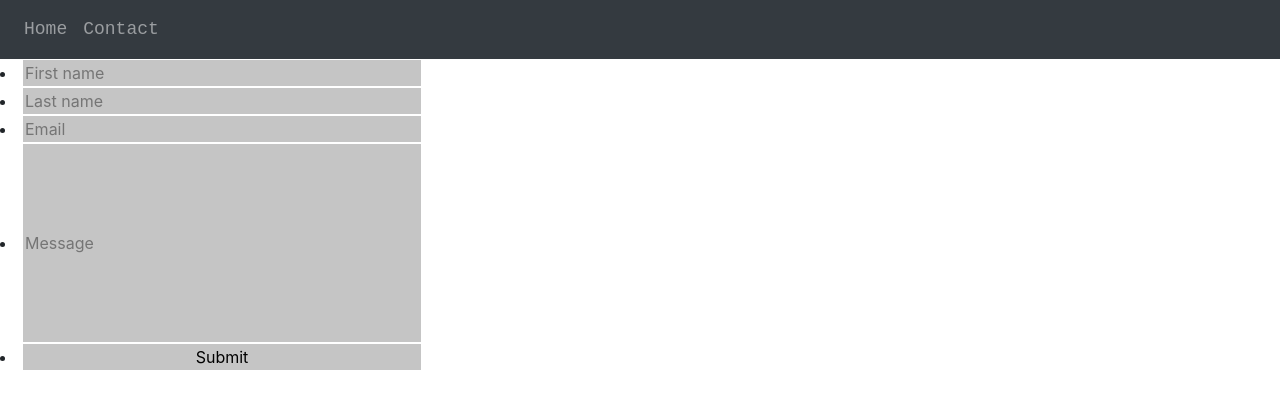
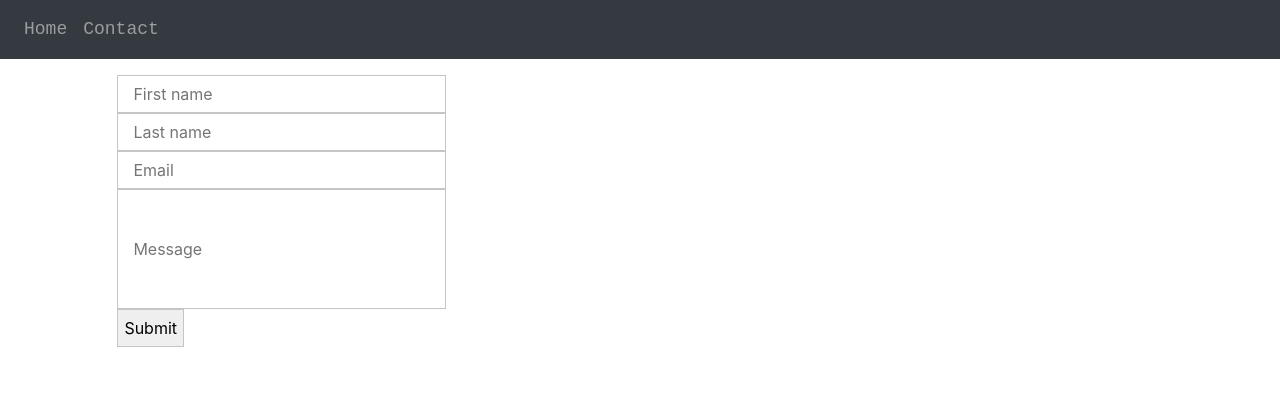
Before and after one commit to mofilof/javascript-frameworks, a React (Create React App) app: page /contact in a window 1280 px wide. Shown: the top 408 px of the page. Built offline with nearby package versions, Linux system fonts and the light colour scheme.

Commit message:
styled the contact page and gamelist

```diff
--- a/src/App.css
+++ b/src/App.css
@@ -1,20 +1,18 @@
-body{
-  background-color: black;
+main{
+  padding: 0% 8%;
+
 }
 
 .gameCard {
-    width: 400px;
-    height: 530px;
-    color: white;
-    background-color: rgb(68, 67, 67);
-    margin: 20px;
-    display: inline-flex;
+  padding: 1em;
+  color: white;
+  background-color: rgb(68, 67, 67);
+  display: inline-flex;
 }
 
 .gameCard img {
-    width: 300px;
-    padding: 10px;
-    float: center;
+    width: 250px;
+
 }
 
 .gameText {
@@ -23,8 +21,8 @@ body{
 }
 
 .searchBar{
-  width: 96%;
-  margin: 7% 2% 2% 2%;
+  width: 100%;
+  margin-top: 10px;
 }
 
 h1{
@@ -75,12 +73,16 @@ a:active{
   margin-top: 0;
 }
 
+form{
+  padding: 1em;
+}
+
 input{
-  border: 1px solid white;
-  background-color: rgb(197, 197, 197);
+  border: 1px solid rgb(197, 197, 197);
+  background-color: white);
   color: black;
-  width: 400px;
-  margin: 6px;
+  margin: 5px;
+  padding: 6px;
 }
 
 .submitInput:hover{
@@ -93,6 +95,5 @@ input{
 }
 
 .messageArea{
-  width: 400px;
-  height: 200px;
+  height: 120px;
 }
--- a/src/App.js
+++ b/src/App.js
@@ -22,10 +22,6 @@ function App() {
           </Switch>
         </Router>
       </div>
-
-
-
-
     </>
   );
 }
--- a/src/components/contact/ContactPage.js
+++ b/src/components/contact/ContactPage.js
@@ -1,6 +1,6 @@
 import React from "react";
-import { useForm } from "react-hook-form"; // get the useForm function
-import * as yup from "yup"; // for everything
+import { useForm } from "react-hook-form";
+import * as yup from "yup";
 
 const schema = yup.object().shape({
   firstName: yup.string().required("We need to know your first name.")
@@ -27,29 +27,28 @@ function onSubmit(data) {
   }
 
   return (
-    <form onSubmit={handleSubmit(onSubmit)}>
-    <li>
-      <input name="firstName" placeholder="First name" ref={register()} />
+    <>
+      <main>
+        <form className="col-sm-4" onSubmit={handleSubmit(onSubmit)}>
+
+          <input className="col" name="firstName" placeholder="First name" ref={register()} />
           {errors.firstName && <p className="contactError">{errors.firstName.message}</p>}
-    </li>
-    <li>
-    <input name="lastName" placeholder="Last name" ref={register()} />
+
+          <input className="col" name="lastName" placeholder="Last name" ref={register()} />
           {errors.lastName && <p className="contactError">{errors.lastName.message}</p>}
-    </li>
-    <li>
-      <input name="email" placeholder="Email" ref={register()} />
+
+          <input className="col" name="email" placeholder="Email" ref={register()} />
           {errors.email && <p className="contactError">{errors.email.message}</p>}
-    </li>
-    <li>
-      <input className="messageArea" name="textMsessage" placeholder="Message" ref={register()} />
+
+          <input className="messageArea col" name="textMsessage" placeholder="Message" ref={register()} />
           {errors.textMessage && <p className="contactError">{errors.textMessage.message}</p>}
 
-    </li>
-    <li>
-      <input className="submitInput" type="submit" />
-    </li>
+          <input className="col" className="submitInput" type="submit" />
+        </form>
 
-    </form>
+
+      </main>
+    </>
   );
 }
 
--- a/src/components/games/GameList.js
+++ b/src/components/games/GameList.js
@@ -1,6 +1,7 @@
 import React, { useEffect, useState } from "react";
 import { BASE_URL } from "../../constants/api";
 import SearchGames from "./SearchGames";
+
 
 function GameList() {
 
@@ -48,15 +49,18 @@ function GameList() {
 
       return (
         <>
-          <div className="row">
-            <div key={result.id} className="gameCard col-sm-4">
-              <div className="">
+          <div className="container">
+            <div key={result.id} className="gameCard row">
+              <div className="col-sm-4">
                 <img src={result.background_image} alt={result.name} />
+                <br></br>
+                <button><a href={href}>Read more here</a></button>
+              </div>
+              <div className="col-sm-8">
                 <h1 className="gameText">{result.name}</h1>
                 <p className="gameText"><b>Rated top </b>{result.rating_top}</p>
                 <p className="gameText"><b>Rating: </b>{result.rating}</p>
                 <p className="gameText"><b>Release date: </b>{result.released}</p>
-                <a href={href}>Click for more information about {result.name}.</a>
               </div>
             </div>
           </div>
--- a/src/components/home/HomePage.js
+++ b/src/components/home/HomePage.js
@@ -2,11 +2,13 @@ import React from "react";
 import GameList from "../games/GameList";
 
 function HomePage() {
-    return (
-
-    <GameList/>
-
-    );
+  return (
+    <>
+      <main>
+        <GameList />
+      </main>
+    </>
+  );
 }
 
 export default HomePage;
```
Lines whose indentation alone changed are shown as unchanged.
